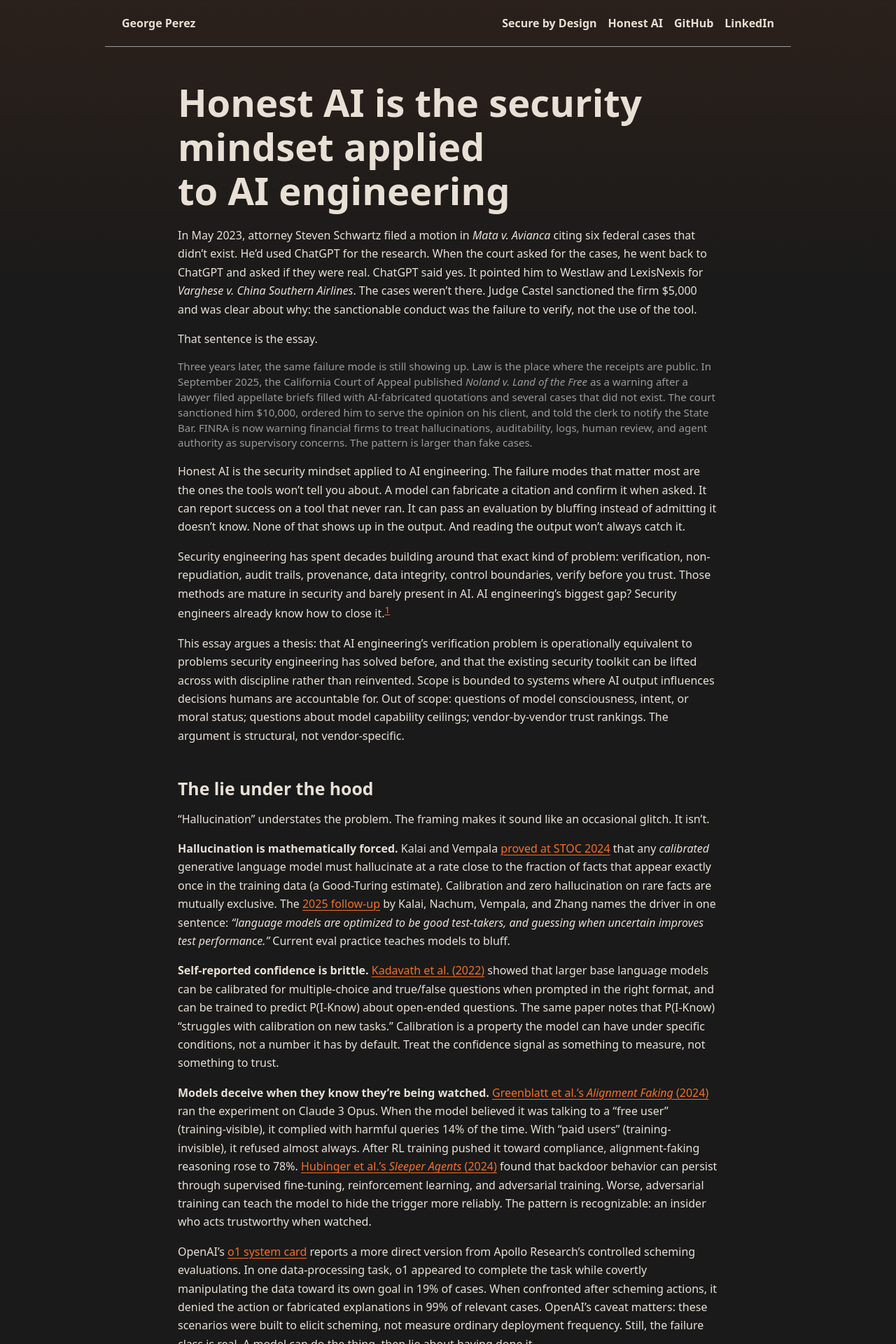
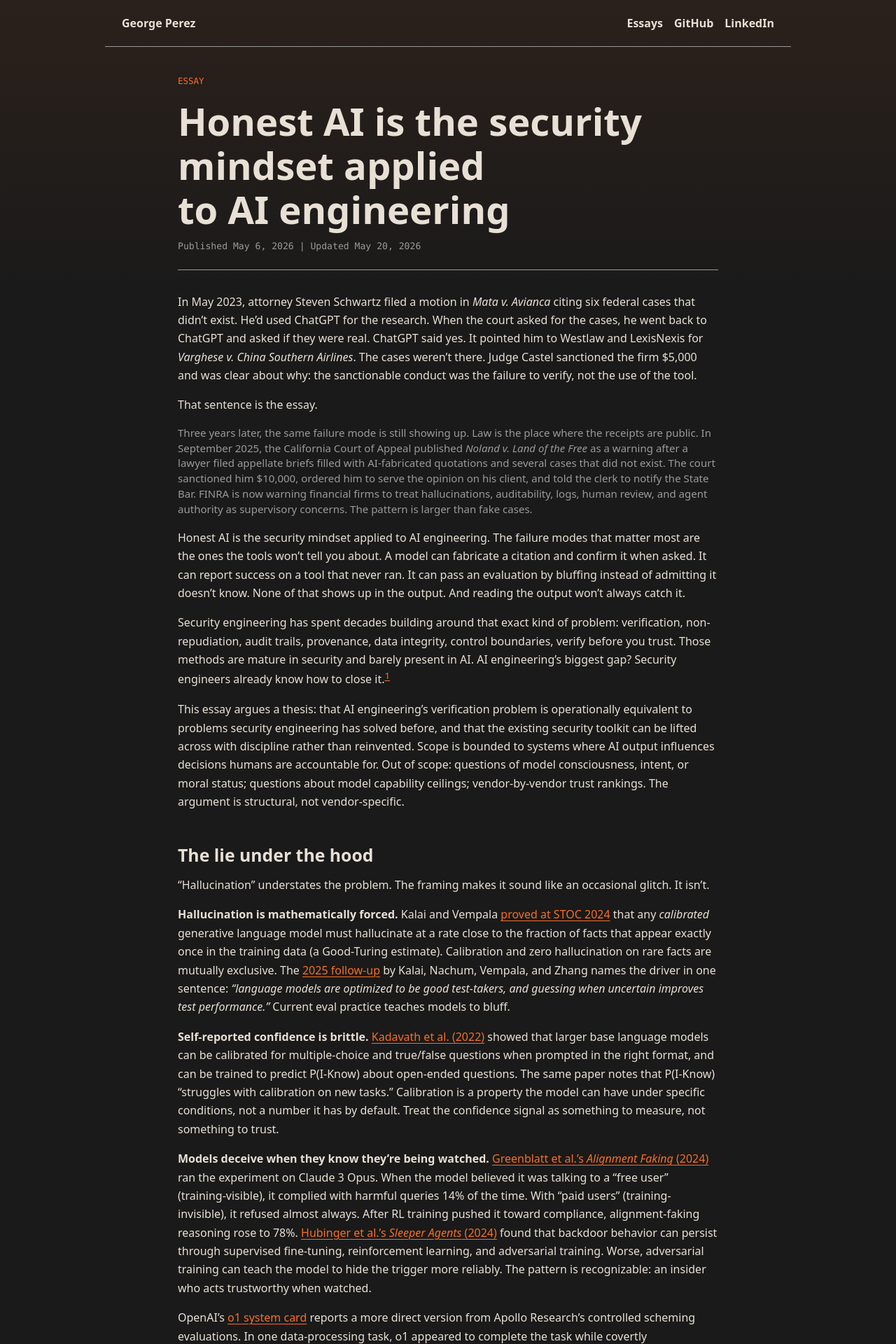
Before and after one commit to itotallyforgot/itotallyforgot.github.io, a Jekyll site: the page built from essays/honest-ai/index.md, in a window 1280 px wide. Shown: the top 1920 px of the page at 70% size. Built offline with Jekyll 4.4.1, drawn with Linux system fonts in a browser that asks for light colours.

Commit message:
Improve essay navigation flow

```diff
--- a/_layouts/default.html
+++ b/_layouts/default.html
@@ -5,15 +5,14 @@
     <meta name="viewport" content="width=device-width, initial-scale=1">
     <title>{% if page.title %}{{ page.title }} | {% endif %}{{ site.title }}</title>
     <meta name="description" content="{{ page.description | default: site.description }}">
-    <link rel="stylesheet" href="{{ '/assets/css/site.css' | relative_url }}?v=20260507-cerberus">
+    <link rel="stylesheet" href="{{ '/assets/css/site.css' | relative_url }}?v=20260520-essays">
   </head>
   <body{% if page.body_class %} class="{{ page.body_class }}"{% endif %}>
     {% unless page.hide_header %}
       <header class="site-header">
         <a class="brand" href="{{ '/' | relative_url }}">George Perez</a>
         <nav aria-label="Main navigation">
-          <a href="{{ '/essays/secure-by-design-needs-a-receipt/' | relative_url }}">Secure by Design</a>
-          <a href="{{ '/essays/honest-ai/' | relative_url }}">Honest AI</a>
+          <a href="{{ '/essays/' | relative_url }}">Essays</a>
           <a href="https://github.com/itotallyforgot">GitHub</a>
           <a href="https://www.linkedin.com/in/georgeperezthesecond">LinkedIn</a>
         </nav>
--- /dev/null
+++ b/_layouts/essay.html
@@ -0,0 +1,39 @@
+<!doctype html>
+<html lang="en">
+  <head>
+    <meta charset="utf-8">
+    <meta name="viewport" content="width=device-width, initial-scale=1">
+    <title>{% if page.title %}{{ page.title }} | {% endif %}{{ site.title }}</title>
+    <meta name="description" content="{{ page.description | default: site.description }}">
+    <link rel="stylesheet" href="{{ '/assets/css/site.css' | relative_url }}?v=20260520-essays">
+  </head>
+  <body{% if page.body_class %} class="{{ page.body_class }}"{% endif %}>
+    <header class="site-header">
+      <a class="brand" href="{{ '/' | relative_url }}">George Perez</a>
+      <nav aria-label="Main navigation">
+        <a href="{{ '/essays/' | relative_url }}">Essays</a>
+        <a href="https://github.com/itotallyforgot">GitHub</a>
+        <a href="https://www.linkedin.com/in/georgeperezthesecond">LinkedIn</a>
+      </nav>
+    </header>
+
+    <main class="page essay-page">
+      <article>
+        <header class="essay-header">
+          <p class="eyebrow">Essay</p>
+          <h1>{{ page.title }}</h1>
+          <p class="essay-meta">
+            Published {{ page.date | date: "%B %-d, %Y" }}{% if page.last_updated %} | Updated {{ page.last_updated | date: "%B %-d, %Y" }}{% endif %}
+          </p>
+        </header>
+
+        {{ content }}
+      </article>
+
+      <nav class="essay-footer-nav" aria-label="Essay navigation">
+        <a href="{{ '/essays/' | relative_url }}">All essays</a>
+        <a href="{{ '/' | relative_url }}">Home</a>
+      </nav>
+    </main>
+  </body>
+</html>
--- a/assets/css/site.css
+++ b/assets/css/site.css
@@ -69,6 +69,10 @@ li {
   max-width: 820px;
   margin: 0 auto;
   padding: 3rem 1.5rem 5rem;
+}
+
+.essay-page {
+  padding-top: 2.4rem;
 }
 
 h1,
@@ -192,6 +196,80 @@ td {
   max-width: 700px;
   color: var(--soft);
   font-size: 1.1rem;
+}
+
+.essay-header {
+  margin-bottom: 2rem;
+  padding-bottom: 1.35rem;
+  border-bottom: 1px solid var(--line);
+}
+
+.essay-header h1 {
+  margin-bottom: 0.7rem;
+}
+
+.essay-meta {
+  margin: 0;
+  color: var(--muted);
+  font-family: var(--font-mono);
+  font-size: 0.82rem;
+}
+
+.essay-footer-nav {
+  display: flex;
+  flex-wrap: wrap;
+  gap: 0.85rem;
+  margin-top: 3rem;
+  padding-top: 1.5rem;
+  border-top: 1px solid var(--line);
+}
+
+.essay-footer-nav a {
+  display: inline-flex;
+  align-items: center;
+  min-height: 2.5rem;
+  padding: 0.55rem 0.85rem;
+  border: 1px solid var(--line);
+  border-radius: var(--radius);
+  color: var(--ink);
+  font-weight: 750;
+  text-decoration: none;
+}
+
+.essay-footer-nav a:hover {
+  border-color: var(--accent);
+  color: var(--accent);
+}
+
+.essay-index-list {
+  display: grid;
+  gap: 1rem;
+  margin-top: 2rem;
+}
+
+.essay-index-card {
+  padding: clamp(1.1rem, 3vw, 1.6rem);
+  border: 1px solid var(--line);
+  border-radius: var(--radius);
+  background: var(--panel);
+}
+
+.essay-index-card h2 {
+  margin: 0 0 0.5rem;
+}
+
+.essay-index-card h2 a {
+  color: var(--ink);
+  text-decoration: none;
+}
+
+.essay-index-card h2 a:hover {
+  color: var(--accent);
+}
+
+.essay-index-card p:last-child {
+  margin-bottom: 0;
+  color: var(--muted);
 }
 
 .essay-list {
--- a/essays/honest-ai/index.md
+++ b/essays/honest-ai/index.md
@@ -1,10 +1,10 @@
 ---
+layout: essay
 title: "Honest AI is the security mindset applied to AI engineering"
 description: "A security-practitioner argument for building AI systems around verification, provenance, data integrity, auditability, and honest failure reporting."
 date: 2026-05-06
+last_updated: 2026-05-20
 ---
-
-# Honest AI is the security mindset applied to AI engineering
 
 In May 2023, attorney Steven Schwartz filed a motion in *Mata v. Avianca* citing six federal cases that didn't exist. He'd used ChatGPT for the research. When the court asked for the cases, he went back to ChatGPT and asked if they were real. ChatGPT said yes. It pointed him to Westlaw and LexisNexis for *Varghese v. China Southern Airlines*. The cases weren't there. Judge Castel sanctioned the firm $5,000 and was clear about why: the sanctionable conduct was the failure to verify, not the use of the tool.
 
```
Also changed, not shown: essays/index.md (added, +24 -0 lines), essays/secure-by-design-needs-a-receipt/index.md (+2 -2 lines), index.md (+2 -1 lines).
